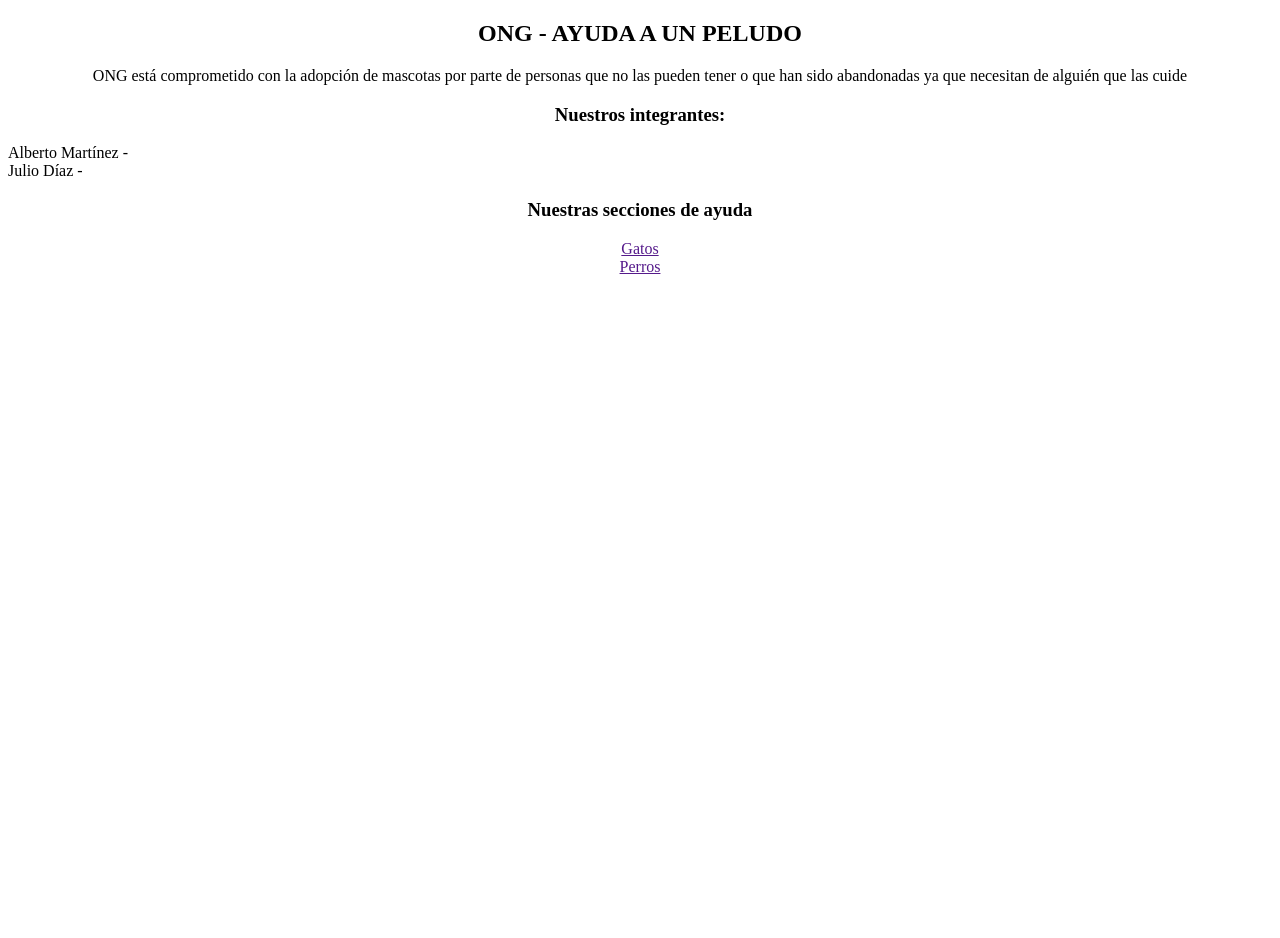
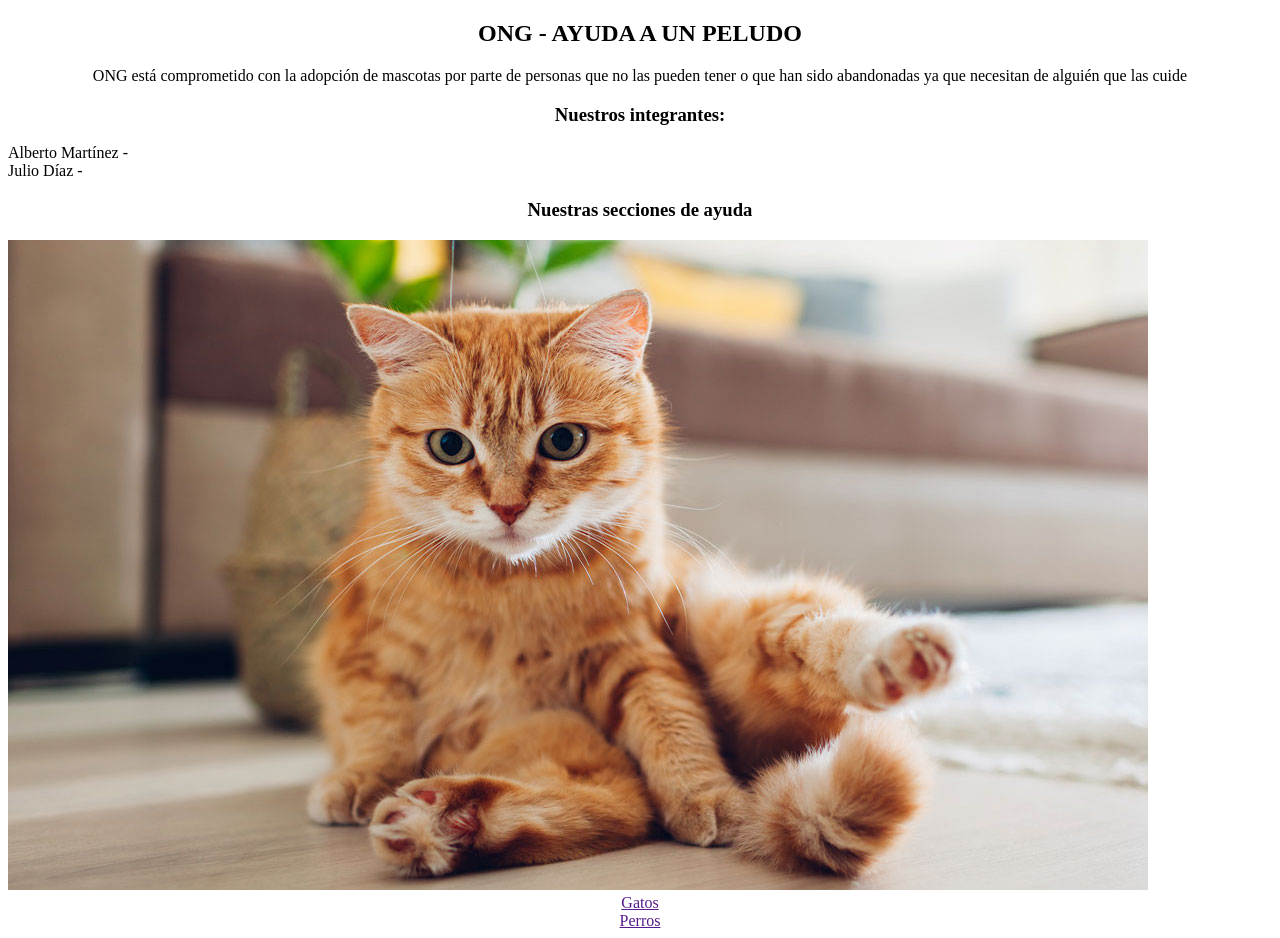
Before and after one commit to albertoign/Practica006D, a plain HTML site: page inicio.html in a window 1280 px wide. Before the commit the page ends 800 px from the top, so only its background shows below. Drawn offline with Linux system fonts and the light colour scheme.

Commit message:
Inicio imagen gato

```diff
--- a/inicio.html
+++ b/inicio.html
@@ -22,6 +22,8 @@
 
     <center><h3>Nuestras secciones de ayuda</h3></center>
 
+    <img src="Gato-2.jpg" alt="" border>
+
     <center><a href="" target="_blank"> Gatos</a></center>
     <center><a href="" target="_blank"> Perros</a></center>
 </body>
```
Also changed, not shown: Gato-2.jpg (added).
